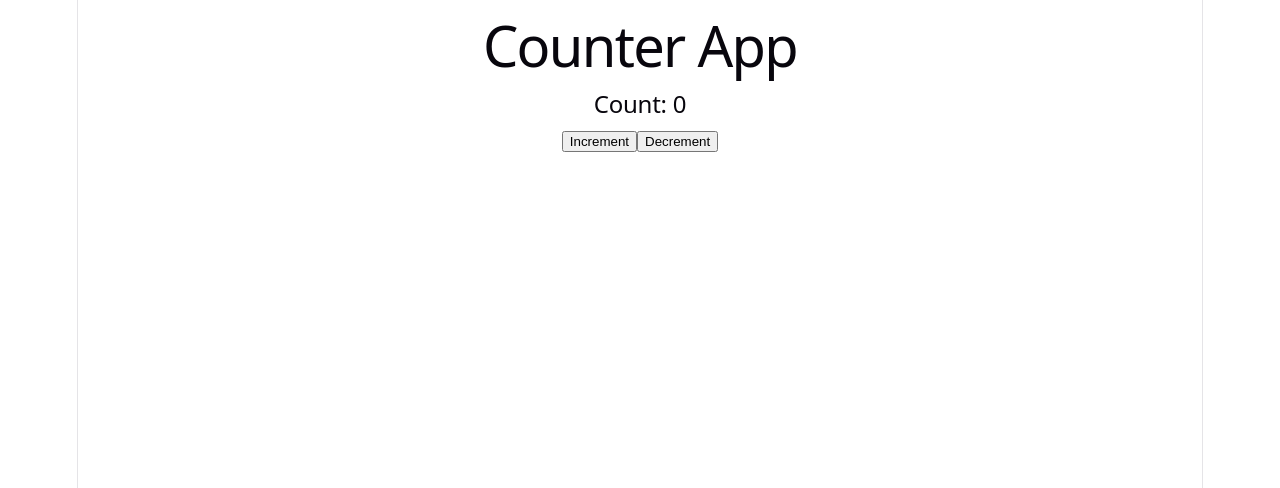
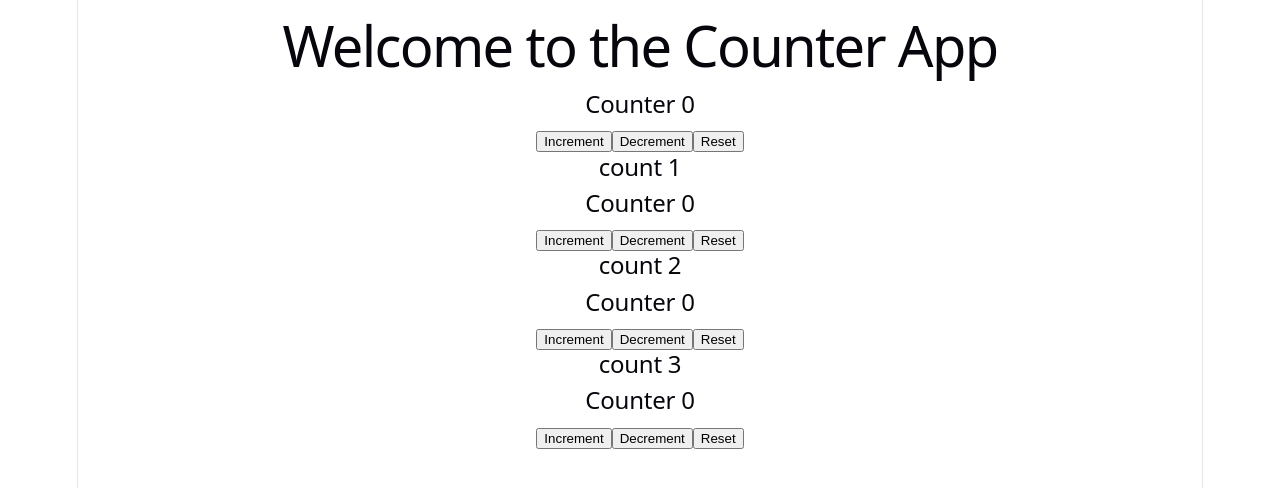
Before and after one commit to akhtarabbassol/React_Basic, a React (Vite) app in the folder my-react-app/: page / in a window 1280 px wide. Shown: the top 488 px of the page. Built offline with nearby package versions, Linux system fonts and the light colour scheme.

Commit message:
useState and props
useState and props implement in react

```diff
--- a/my-react-app/src/App.jsx
+++ b/my-react-app/src/App.jsx
@@ -1,24 +1,15 @@
-import React from "react";
-import {useState} from "react";
+import Counter from '../src/components/Counter';
 
-function App() {
-  const [count, setCount] = useState(0);
-
-  const increment = ()=>{
-    setCount(count + 1);
-  }
-  const decrement = ()=>{
-    setCount(count - 1);
-  }
-
-  return(
+function App(){
+  return (
     <div>
-      <h1>Counter App</h1>
-      <h2>Count: {count}</h2>
-      <button onClick={increment}>Increment</button>
-      <button onClick={decrement}>Decrement</button>
+      <h1>Welcome to the Counter App </h1>
+      <Counter />
+      <Counter title="count 1" />
+      <Counter title="count 2" />
+      <Counter title="count 3" />
     </div>
-
   )
 }
+
 export default App;
--- /dev/null
+++ b/my-react-app/src/components/Counter.jsx
@@ -0,0 +1,30 @@
+import {useState} from 'react'
+
+
+function Counter({ title }) {
+    const [count, setCount] = useState(0);
+
+    const increment = ()=>{
+        setCount((previousCount)=> previousCount + 1);
+    }
+
+    const decrement = ()=>{
+        setCount((previousCount)=> previousCount - 1);
+    }
+
+    const reset = ()=>{
+        setCount(0);
+    }
+
+    return (
+        <div>
+            <h2>{title}</h2>
+            <h2>Counter {count}</h2>
+            <button onClick={increment}>Increment</button>
+            <button onClick={decrement}>Decrement</button>
+            <button onClick={reset}>Reset</button>
+        </div>
+    )
+}
+
+export default Counter;
```
